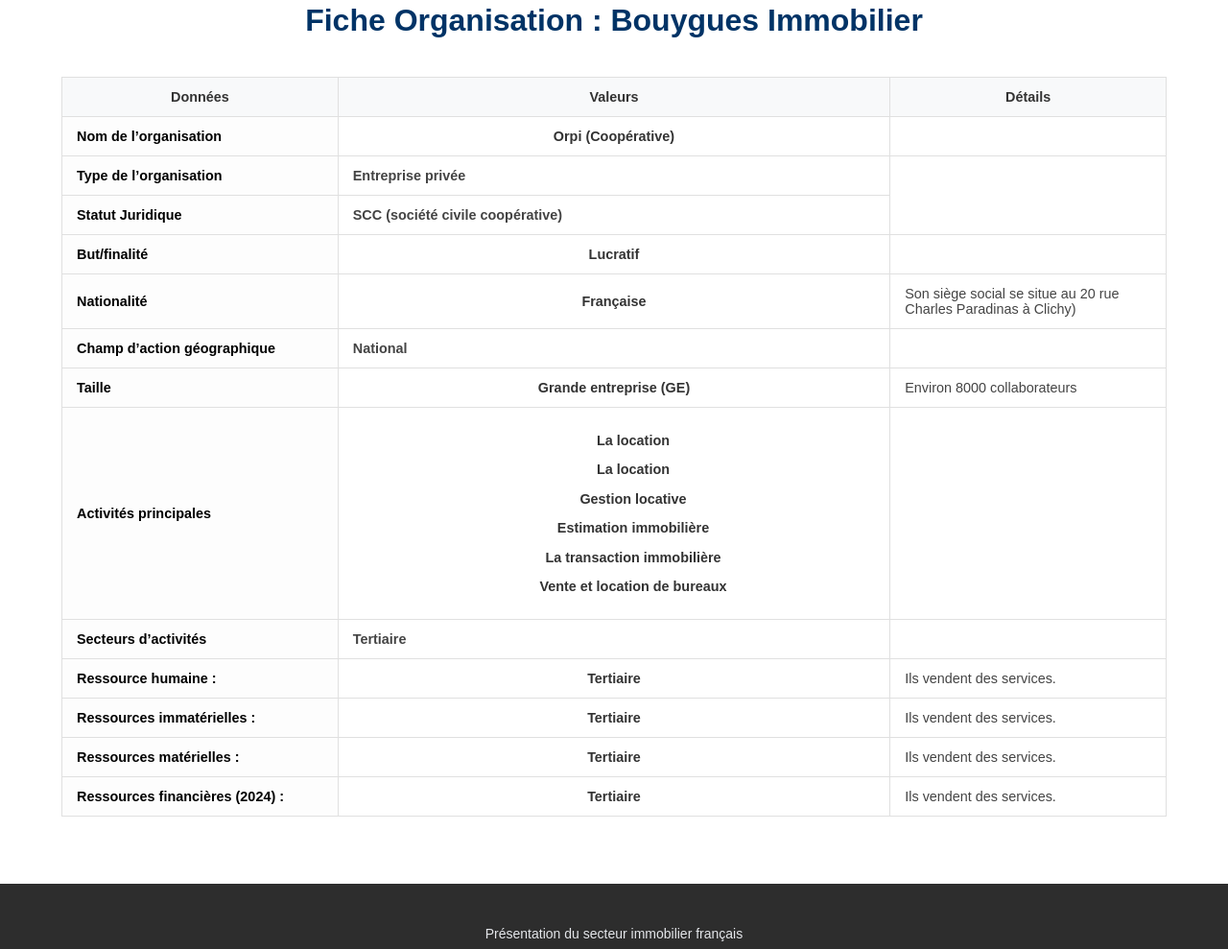
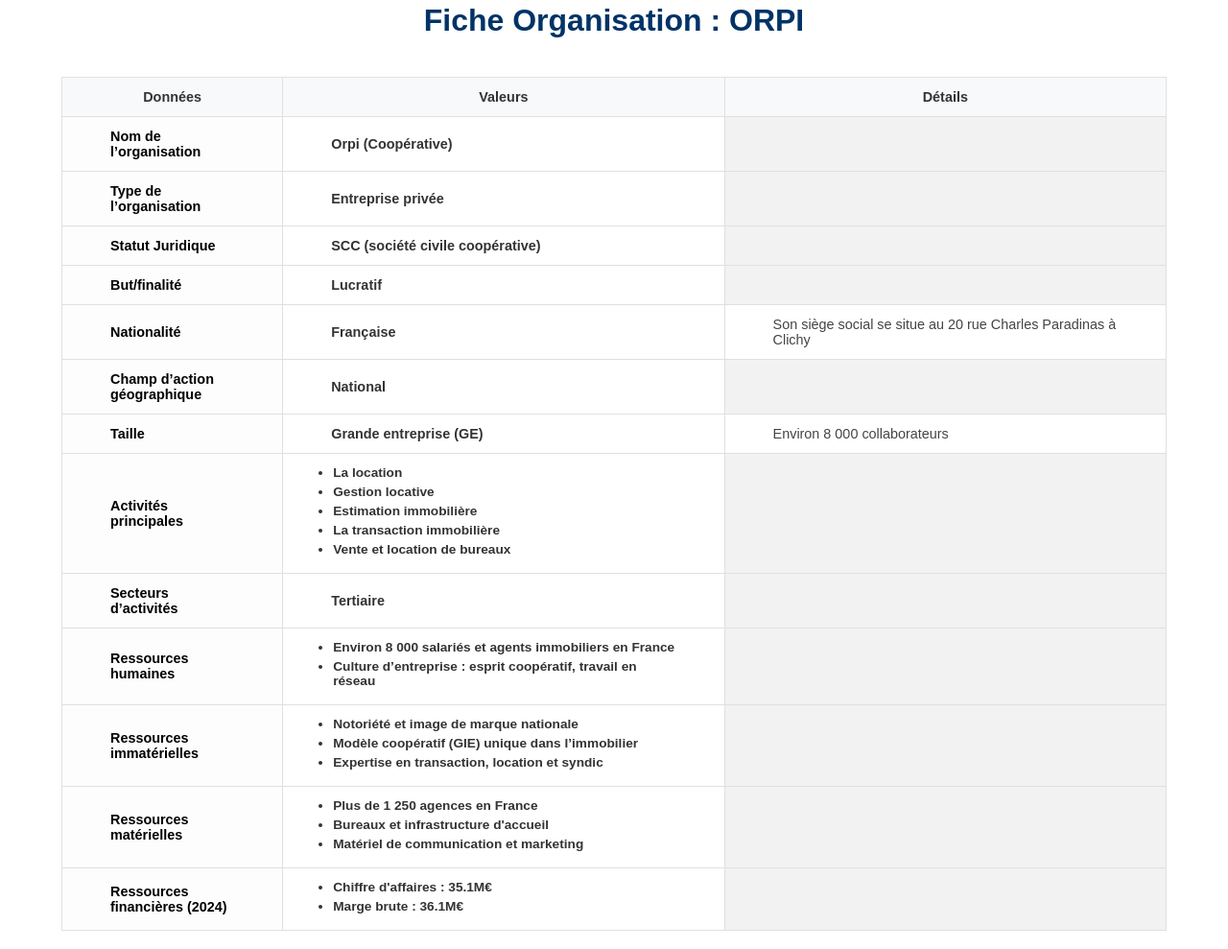
Before and after one commit to camilliaslt/sae_HTML, a plain HTML site: page orpi.html in a window 1280 px wide. Shown: the part 351-1340 px from the top of the page at 96% size. Drawn offline with Linux system fonts and the light colour scheme.

Commit message:
amélioration couleurs et alignement tableau

```diff
--- a/orpi.css
+++ b/orpi.css
@@ -101,10 +101,24 @@
 }
 
 .tableau td {
-    padding: 12px 15px;
+    padding: 12px 50px;
     border: 1px solid #e0e0e0; /* Bordures sur toutes les cellules comme sur l'image */
     vertical-align: middle;
+    text-align: left;
     font-size: 0.9em;
+}
+
+/* 2. Style des listes à puces dans les cellules */
+.tableau td ul {
+    list-style-type: disc; /* Puces rondes classiques */
+    margin: 0;
+    padding-left: 2px; /* Espace pour laisser apparaître la puce */
+    text-align: left;   /* Aligne le texte à gauche pour les listes */
+}
+
+.tableau td li {
+    margin-bottom: 5px; /* Petit espace entre les éléments de la liste */
+    font-size: 0.95em;
 }
 
 /* Colonne "Données" (Gauche) */
@@ -112,15 +126,15 @@
     font-weight: bold;
     color: #000;
     background-color: #fdfdfd;
-    width: 25%;
+    width: 20%;
     text-align: left;
 }
 
 /* Colonne "Valeurs" (Milieu) */
 .tableau td:nth-child(2) {
-    text-align: center;
+    text-align: left;
     font-weight: bold;
-    width: 25%;
+    width: 40%;
     background-color: #ffffff;
 }
 
@@ -128,7 +142,13 @@
 .tableau td:last-child {
     text-align: left;
     color: #444;
-    width: 50%;
+    width: 40%;
+}
+
+/* comportement pour une cellule de tableau vide */
+.tableau td:empty {
+    background-color: #f2f2f2; /* Gris clair */
+    border: 1px solid #e0e0e0;
 }
 
 /* Effet au survol pour la lisibilité */
--- a/orpi.html
+++ b/orpi.html
@@ -26,7 +26,7 @@
 <main class="container">
     <div class="header-fiche">
         <img src="logo_orpi.png" alt="Logo Orpi " class="logo-entete">
-        <h1>Fiche Organisation : Bouygues Immobilier</h1>
+        <h1>Fiche Organisation : ORPI</h1>
     </div>
 
     <table class="tableau">
@@ -39,102 +39,97 @@
         </thead>
 	<tbody>
     <tr>
-            <td> Nom de l’organisation</td>
-            <td> Orpi (Coopérative) </td>
-            <td> </td>
-        </tr>
+        <td>Nom de l’organisation</td>
+        <td>Orpi (Coopérative) </td>
+        <td></td> </tr>
     <tr>
-            <td>Type de l’organisation </td>
+        <td>Type de l’organisation</td>
         <td>Entreprise privée </td>
-
+        <td></td>
     </tr>
     <tr>
         <td>Statut Juridique</td>
-            <td>SCC (société civile coopérative)  </td>
-
+        <td>SCC (société civile coopérative) </td>
+        <td></td>
     </tr>
     <tr>
-            <td>But/finalité </td>
+        <td>But/finalité</td>
         <td>Lucratif </td>
-            <td>  </td>
+        <td></td>
     </tr>
     <tr>
-            <td>Nationalité </td>
-            <td>Française</td>
-            <td>Son siège social se situe au 20 rue Charles Paradinas à Clichy) </td>
+        <td>Nationalité</td>
+        <td>Française </td>
+        <td>Son siège social se situe au 20 rue Charles Paradinas à Clichy </td>
     </tr>
     <tr>
         <td>Champ d’action géographique</td>
-            <td>National</td>
+        <td>National </td>
+        <td></td>
     </tr>
     <tr>
         <td>Taille</td>
-            <td>Grande entreprise (GE)</td>
-            <td>Environ 8000 collaborateurs</td>
+        <td>Grande entreprise (GE) </td>
+        <td>Environ 8 000 collaborateurs </td>
     </tr>
     <tr>
         <td>Activités principales</td>
         <td>
-                <ul>La location</ul>
-                <ul>La location</ul>
-                <ul>Gestion locative</ul>
-                <ul>Estimation immobilière</ul>
-                <ul>La transaction immobilière</ul>
-                <ul>Vente et location de bureaux</ul>
+            <ul> <li>La location </li>
+                <li>Gestion locative </li>
+                <li>Estimation immobilière </li>
+                <li>La transaction immobilière </li>
+                <li>Vente et location de bureaux </li>
+            </ul>
         </td>
-            <td> </td>
+        <td></td>
     </tr>
     <tr>
         <td>Secteurs d’activités</td>
-            <td>Tertiaire</td>
-
+        <td>Tertiaire </td>
+        <td></td>
     </tr>
     <tr>
-            <td>Ressource humaine :</td>
-            <td>Tertiaire</td>
-
-
-
-
-
-
-
-
-
-
-
-
-
-
-
-
-
-
-
-
-
-
-
-
-
-
-
-            <td>Ils vendent des services. </td>
+        <td>Ressources humaines</td>
+        <td>
+            <ul>
+                <li>Environ 8 000 salariés et agents immobiliers en France</li>
+                <li>Culture d’entreprise : esprit coopératif, travail en réseau</li>
+            </ul>
+        </td>
+        <td></td>
     </tr>
     <tr>
-            <td>Ressources immatérielles :</td>
-            <td>Tertiaire</td>
-            <td>Ils vendent des services. </td>
+        <td>Ressources immatérielles</td>
+        <td>
+            <ul>
+                <li>Notoriété et image de marque nationale</li>
+                <li>Modèle coopératif (GIE) unique dans l’immobilier</li>
+                <li>Expertise en transaction, location et syndic</li>
+            </ul>
+        </td>
+        <td></td>
     </tr>
     <tr>
-            <td>Ressources matérielles :</td>
-            <td>Tertiaire</td>
-            <td>Ils vendent des services. </td>
+        <td>Ressources matérielles</td>
+        <td>
+            <ul>
+                <li>Plus de 1 250 agences en France</li>
+                <li>Bureaux et infrastructure d'accueil</li>
+                <li>Matériel de communication et marketing</li>
+            </ul>
+        </td>
+        <td></td>
     </tr>
     <tr>
-            <td>Ressources financières (2024) :</td>
-            <td>Tertiaire</td>
-            <td>Ils vendent des services. </td>
+        <td>Ressources financières (2024)</td>
+        <td>
+            <ul>
+                <li>Chiffre d'affaires : 35.1M€</li>
+                <li>Marge brute : 36.1M€</li>
+            </ul>
+        </td>
+        <td></td>
     </tr>
 </tbody>
     </table>
```
Lines whose indentation alone changed are shown as unchanged.
